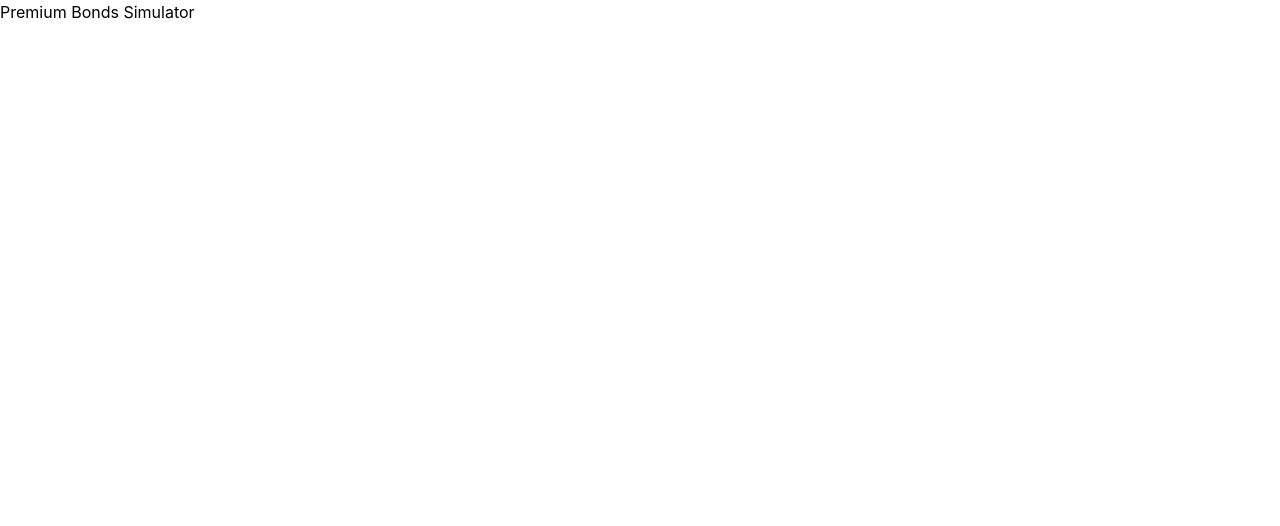
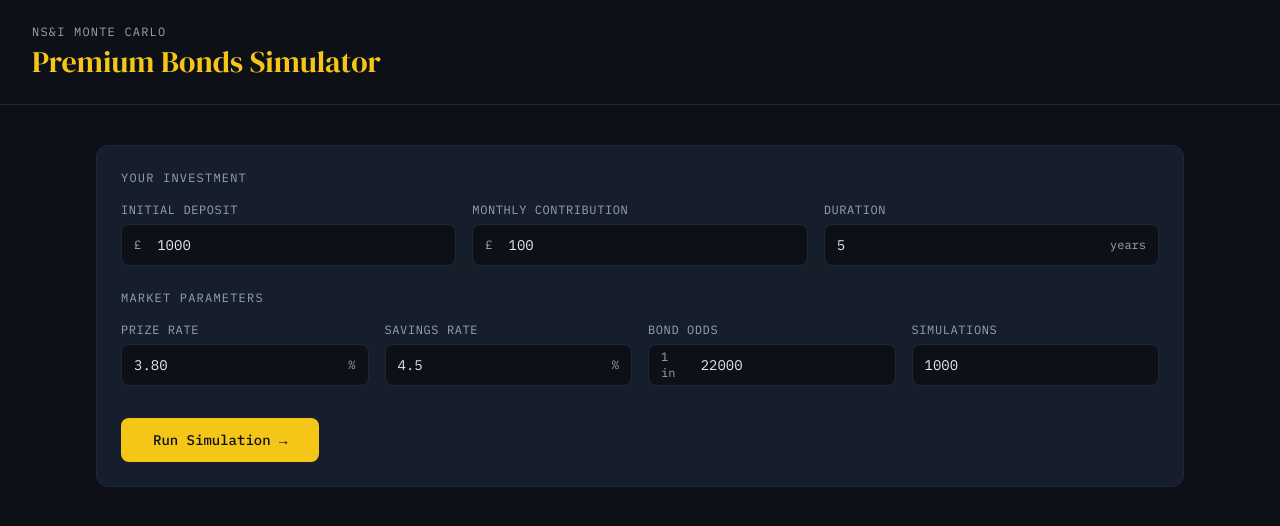
Before and after one commit to Jacob-Dawson/premium-bonds-sim, a React (Vite) app: page / in a window 1280 px wide. Shown: the top 526 px of the page. Built offline with nearby package versions, Linux system fonts and the light colour scheme.

Commit message:
UI Changes and Config Panel added

```diff
--- a/index.html
+++ b/index.html
@@ -5,6 +5,9 @@
     <link rel="icon" type="image/svg+xml" href="/favicon.svg" />
     <meta name="viewport" content="width=device-width, initial-scale=1.0" />
     <title>premium-bonds-sim</title>
+    <link rel="preconnect" href="https://fonts.googleapis.com" />
+    <link rel="preconnect" href="https://fonts.gstatic.com" crossorigin />
+    <link href="https://fonts.googleapis.com/css2?family=DM+Sans:wght@400;500;600&family=DM+Serif+Display&family=IBM+Plex+Mono:wght@400;500&display=swap" rel="stylesheet" />
   </head>
   <body>
     <div id="root"></div>
--- a/package.json
+++ b/package.json
@@ -27,6 +27,7 @@
     "eslint-plugin-react-refresh": "^0.5.2",
     "globals": "^17.6.0",
     "tailwindcss": "^4.3.0",
+    "tsx": "^4.22.4",
     "typescript": "~6.0.2",
     "typescript-eslint": "^8.59.2",
     "vite": "^8.0.12"
--- a/src/App.tsx
+++ b/src/App.tsx
@@ -1,8 +1,71 @@
+import { useSimulation } from "./hooks/useSimulation"
+import type { SimulationConfig } from "./simulation/types"
+import ConfigPanel from './components/ConfigPanel.tsx'
+
+const DEFAULT_CONFIG: SimulationConfig = {
+  initialDeposit: 1000,
+  monthlyContribution: 100,
+  durationMonths: 60,
+  numberOfRuns: 1000,
+  oddsPerBond: 22000,
+  annualPrizeRate: 0.038,
+  comparisonInterestRate: 0.045
+}
+
 export default function App(){
 
+  const { status, progress, results, run, cancel} = useSimulation()
+
   return (
-    <div>
-      <h1>Premium Bonds Simulator</h1>
+    <div className="min-h-screen bg-bg text-text">
+
+      {/* Header */}
+      <header className="border-b border-border px-8 py-6">
+        <p className="font-mono text-xs text-muted uppercase tracking-widest mb-1">
+          NS&I Monte Carlo
+        </p>
+        <h1 className="font-display text-gold text-3xl">
+          Premium Bonds Simulator
+        </h1>
+      </header>
+
+      {/* Header */}
+      <main className="max-w-6xl mx-auto px-8 py-10 space-y-10">
+        <ConfigPanel
+          defaultConfig={DEFAULT_CONFIG}
+          status={status}
+          onRun={run}
+          onCancel={cancel}
+        />
+
+        {/* Progress bar */}
+        {status === 'running' && (
+          <div className="space-y-2">
+            <p className="font-mono text-xs text-muted">
+              Running simulation... {progress}%
+            </p>
+            <div className="h-1 w-full bg-surface rounded-full overflow-hidden">
+              <div
+                className="h-full bg-gold transition-all duration-300"
+                style={{width: `${progress}%`}}
+              />
+            </div>
+          </div>
+        )}
+
+        {/* Results placeholder */}
+        {status === 'complete' && results && (
+          <p className="font-mono text-green text-sm">
+            Simulation complete - results coming soon
+          </p>
+        )}
+
+        {status === 'error' && (
+          <p className="font-mono text-red text-sm">
+            Something went wrong. Check the console.
+          </p>
+        )}
+      </main>
     </div>
   )
 
--- /dev/null
+++ b/src/components/ConfigPanel.tsx
@@ -0,0 +1,144 @@
+import { useState } from 'react'
+import type { SimulationConfig } from '../simulation/types'
+import type { SimulationStatus } from '../hooks/useSimulation'
+
+interface Props {
+    defaultConfig: SimulationConfig
+    status: SimulationStatus
+    onRun: (config: SimulationConfig) => void
+    onCancel: () => void
+}
+
+interface FormState {
+    initialDeposit: string
+    monthlyContribution: string
+    durationYears: string
+    comparisonInterestRate: string
+    annualPrizeRate: string
+    oddsPerBond: string
+    numberOfRuns: string
+}
+
+export default function ConfigPanel({ defaultConfig, status, onRun, onCancel}: Props){
+
+    const [form, setForm] = useState<FormState>({
+        initialDeposit: String(defaultConfig.initialDeposit),
+        monthlyContribution: String(defaultConfig.monthlyContribution),
+        durationYears: String(defaultConfig.durationMonths / 12),
+        comparisonInterestRate: String((defaultConfig.comparisonInterestRate * 100).toFixed(1)),
+        annualPrizeRate: String((defaultConfig.annualPrizeRate * 100).toFixed(2)),
+        oddsPerBond: String(defaultConfig.oddsPerBond),
+        numberOfRuns: String(defaultConfig.numberOfRuns)
+    })
+
+    const isRunning = status === 'running'
+
+    const handleChange = (field: keyof FormState) =>
+    (e: React.ChangeEvent<HTMLInputElement>) =>
+        setForm(prev => ({ ...prev, [field]: e.target.value}))
+
+    const handleRun = () => {
+        onRun({
+            initialDeposit: parseFloat(form.initialDeposit) || 0,
+            monthlyContribution: parseFloat(form.monthlyContribution) || 0,
+            durationMonths: Math.round((parseFloat(form.durationYears) || 1) * 12),
+            comparisonInterestRate: (parseFloat(form.comparisonInterestRate) || 0) / 100,
+            annualPrizeRate: (parseFloat(form.annualPrizeRate) || 0) / 100,
+            oddsPerBond: parseInt(form.oddsPerBond) || 22000,
+            numberOfRuns: parseInt(form.numberOfRuns) || 1000
+        })
+    }
+
+    return (
+        <div className="bg-surface border border-border rounded-xl p-6 space-y-6">
+
+            {/* Your Investment */}
+            <section className="space-y-4">
+                <p className="font-mono text-xs text-muted uppercase tracking-widest">
+                    Your Investment
+                </p>
+                <div className="grid grid-cols-1 md:grid-cols-3 gap-4">
+                    <Field label="Initial Deposit" prefix="£">
+                        <input type="number"    className="input" min={25} max={50000} value={form.initialDeposit} onChange={handleChange('initialDeposit')} disabled={isRunning} />
+                    </Field>
+                    <Field label="Monthly Contribution" prefix="£">
+                        <input type="number" className="input" min={0} max={50000}
+                        value={form.monthlyContribution} onChange={handleChange('monthlyContribution')}
+                        disabled={isRunning} />
+                    </Field>
+                    <Field label="Duration" suffix="years">
+                        <input type="number" className="input" min={1} max={40}
+                        value={form.durationYears} onChange={handleChange('durationYears')}
+                        disabled={isRunning}/>
+                    </Field>
+                </div>
+            </section>
+
+            {/* Market Parameters */}
+            <section className="space-y-4">
+                <p className="font-mono text-xs text-muted uppercase tracking-widest">
+                    Market Parameters
+                </p>
+                <div className="grid grid-cols-2 md:grid-cols-4 gap-4">
+                    <Field label="Prize Rate" suffix="%">
+                        <input type="number" className="input" step={0.1}
+                        value={form.annualPrizeRate} onChange={handleChange('annualPrizeRate')} disabled={isRunning} />
+                    </Field>
+                    <Field label="Savings Rate" suffix="%">
+                        <input type="number" className="input" step={0.1}
+                        value={form.comparisonInterestRate} onChange={handleChange('comparisonInterestRate')} disabled={isRunning} />
+                    </Field>
+                    <Field label="Bond Odds" prefix="1 in">
+                        <input type="number" className="input"
+                        value={form.oddsPerBond} onChange={handleChange('oddsPerBond')}
+                        disabled={isRunning} />
+                    </Field>
+                    <Field label="Simulations">
+                        <input type="number" className="input" min={100} max={10000} step={100}
+                        value={form.numberOfRuns} onChange={handleChange('numberOfRuns')}
+                        disabled={isRunning} />
+                    </Field>
+                </div>
+            </section>
+
+            {/* Actions */}
+            <div className="flex gap-3 pt-2">
+                {isRunning ? (
+                    <button onClick={onCancel}
+                        className="border border-border text-muted font-mono text-sm px-6 py-3 rounded-lg hover:border-red hover:text-red transition-colors cursor-pointer">
+                        Cancel
+                    </button>
+                ) : (
+                    <button onClick={handleRun}
+                        className="bg-gold text-bg font-mono font-medium text-sm px-8 py-3 rounded-lg hover:brightness-110 transition-all cursor-pointer">
+                        Run Simulation →
+                    </button>
+                )}
+            </div>
+        </div>
+    )
+}
+
+function Field({label, prefix, suffix, children}: {
+    label: string
+    prefix?: string
+    suffix?: string
+    children: React.ReactNode
+}) {
+    return (
+        <div className="space-y-1.5">
+            <label className="block font-mono text-xs text-muted uppercase tracking-wider">
+                {label}
+            </label>
+            <div className="flex items-center bg-bg border border-border rounded-lg overflow-hidden focus-within:border-gold transition-colors">
+                {prefix && (
+                    <span className="font-mono text-xs text-muted pl-3 pr-1 select-none">{prefix}</span>
+                )}
+                {children}
+                {suffix && (
+                    <span className="font-mono text-xs text-muted pr-3 pl-1 select-none">{suffix}</span>
+                )}
+            </div>
+        </div>
+    )
+}
--- a/src/index.css
+++ b/src/index.css
@@ -1 +1,28 @@
-@import "tailwindcss"
+@import "tailwindcss";
+
+@theme {
+    --color-bg:      #0D1117;
+    --color-surface: #161D2B;
+    --color-border:  #1E2A3B;
+    --color-gold:    #F5C518;
+    --color-green:   #22C55E;
+    --color-red:     #EF4444;
+    --color-muted:   #94A3B8;
+    --color-text:    #E2E8F0;
+
+    --font-display: "DM Serif Display", serif;
+    --font-mono:    "IBM Plex Mono", monospace;
+    --font-sans:    "DM Sans", sans-serif;
+}
+
+body {
+    background-color: #0D1117;
+    color: #E2E8F0;
+    font-family: "DM Sans", sans-serif;
+}
+
+@layer components {
+    .input{
+        @apply w-full bg-transparent py-2.5 px-3 text-text font-mono text-sm focus:outline-none;
+    }
+}
--- a/src/simulation/monteCarlo.ts
+++ b/src/simulation/monteCarlo.ts
@@ -6,7 +6,6 @@
     PercentileSnapshot
 } from './types'
 import { runSimulation } from './run'
-import { MAX_BALANCE } from './draw'
 
 const DETAILED_RUN_COUNT = 10
 
--- /dev/null
+++ b/src/simulation/test.ts
@@ -0,0 +1,19 @@
+console.log('script started')
+
+import { runMonteCarlo } from "./monteCarlo";
+
+console.log('imports resolved')
+
+const results = runMonteCarlo({
+    initialDeposit: 1000,
+    monthlyContribution: 100,
+    durationMonths: 12,
+    numberOfRuns: 10,
+    oddsPerBond: 22000,
+    annualPrizeRate: 0.038,
+    comparisonInterestRate: 0.045
+})
+
+console.log('Median final balance:', results.balancePercentiles[11].p50);
+console.log('Median prizes won:', results.totalPrizesWon.sort((a, b) => a - b)[5]);
+console.log('Equivalent annual rate:', (results.medianEquivalentRate * 100).toFixed(2) + '%');
--- /dev/null
+++ b/test-simple.ts
@@ -0,0 +1 @@
+console.log("hello world")
```
Also changed, not shown: 1 other file (tests, documents, lock files or other folders).
